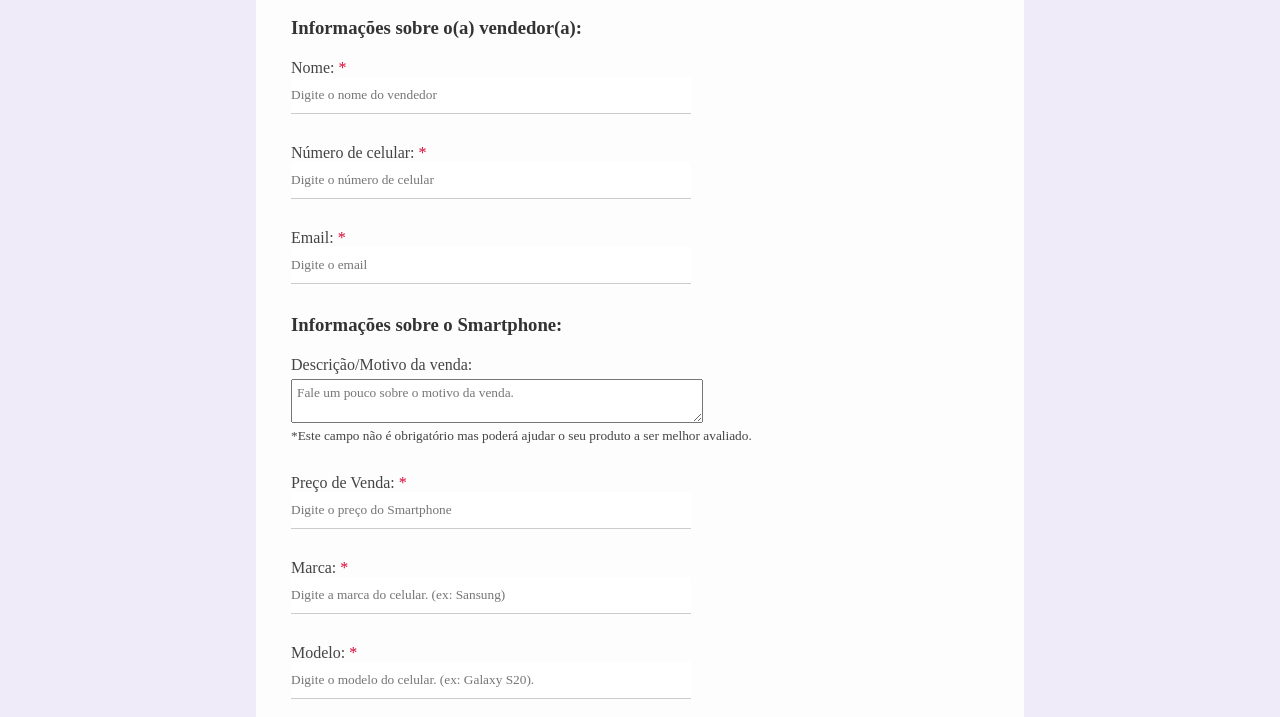
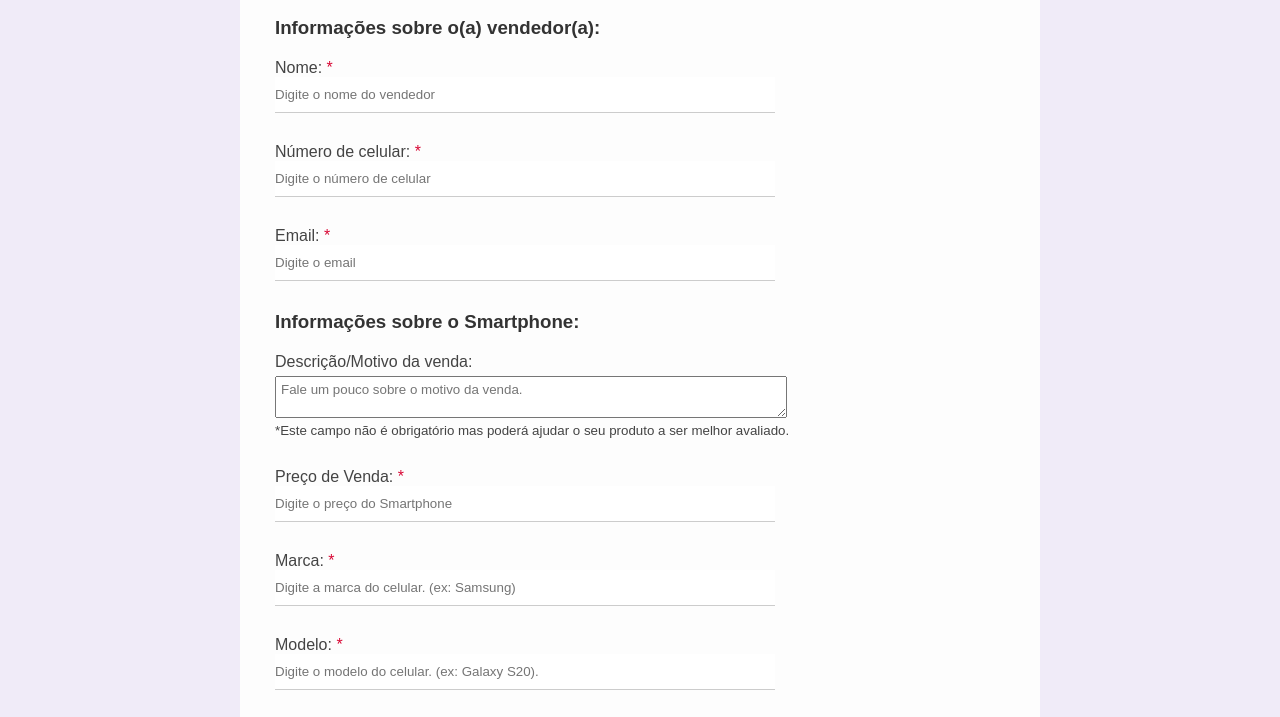
Before and after one commit to VitorFarias1/projeto02-Formulario_Venda_Smartphones, a plain HTML site: page index.html in a window 1280 px wide. Shown: the part 287-1004 px from the top of the page. Drawn offline with Linux system fonts and the light colour scheme.

Commit message:
Ajuste nos estilos

```diff
--- a/estilos/styles.css
+++ b/estilos/styles.css
@@ -1,7 +1,7 @@
 * {
     padding: 0;
     margin: 0;
-    font-family: 'Times New Roman', Times, serif;
+    font-family: Arial, Helvetica, sans-serif;
 }
 
 body {
@@ -23,6 +23,7 @@ p,label {
 input {
     border: none;
     border-bottom: 1px solid #ccc;
+    outline: 0;
     padding: 10px 0;
 }
 
@@ -32,7 +33,8 @@ input[type="date"],
 input[type="file"],
 input[type="email"],
 textarea {
-    width: 400px;
+    max-width: 100%;
+    width: 500px;
 }
 
 textarea {
@@ -48,12 +50,15 @@ textarea {
 
 .header-container h3 {
     color: #fff;
+    text-align: center;
+    font-size: larger;
     margin-top: 0;
 }
 
 .form-container {
     background-color: #fdfdfd;
-    width: 60%;
+    width: 800px;
+    max-width: 90%;
     margin: 0 auto;
     position: relative;
     top: -62px;
@@ -89,6 +94,10 @@ textarea {
 
 span {
     color: #d80835
+}
+
+textarea {
+    resize: vertical;
 }
 
 .box-input {
@@ -130,6 +139,7 @@ span {
     background-color: #014ba0;
     color: #fff;
     border: 2px solid transparent;
+    max-width: 100%;
     width: 120px;
     height: 45px;
     cursor: pointer;
--- a/index.html
+++ b/index.html
@@ -62,7 +62,7 @@
                 <h3>Informações sobre o Smartphone: </h3>
                 <div class="box-input">
                     <label for="description">Descrição/Motivo da venda:</label>
-                    <textarea class="block" name="description" id="description" placeholder="Fale um pouco sobre o motivo da venda."></textarea>
+                    <textarea class="block"  name="description" id="description" placeholder="Fale um pouco sobre o motivo da venda."></textarea>
                     <p class="warning">*Este campo não é obrigatório mas poderá ajudar o seu produto a ser melhor avaliado.</p>
                 </div>
                 <div class="box-input">
@@ -86,7 +86,7 @@
                     name="brand"
                     class="block"
                     required
-                    placeholder="Digite a marca do celular. (ex: Sansung)"
+                    placeholder="Digite a marca do celular. (ex: Samsung)"
                     >
                 </div>
                 <div class="box-input">
```
